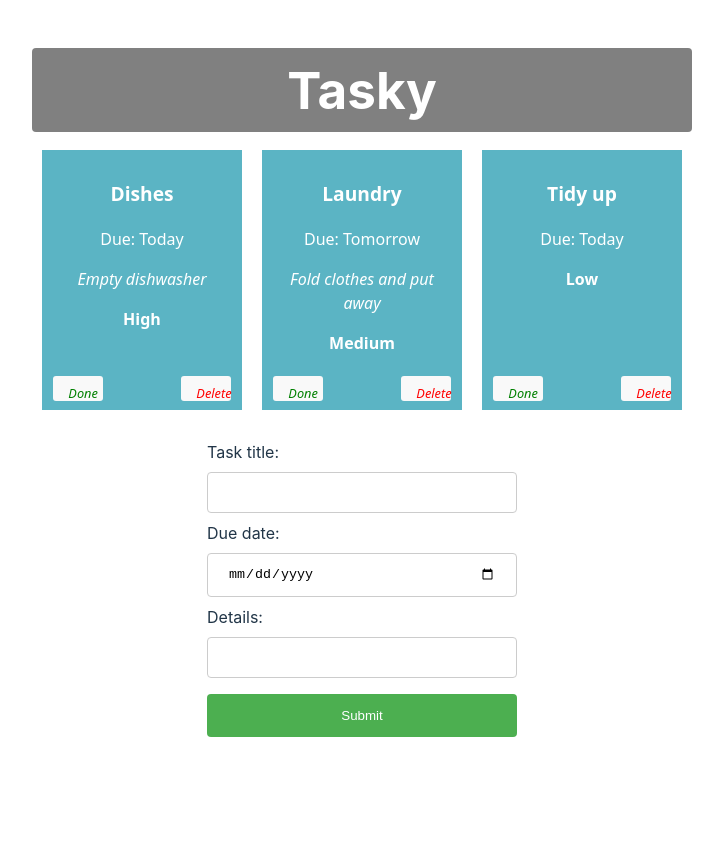
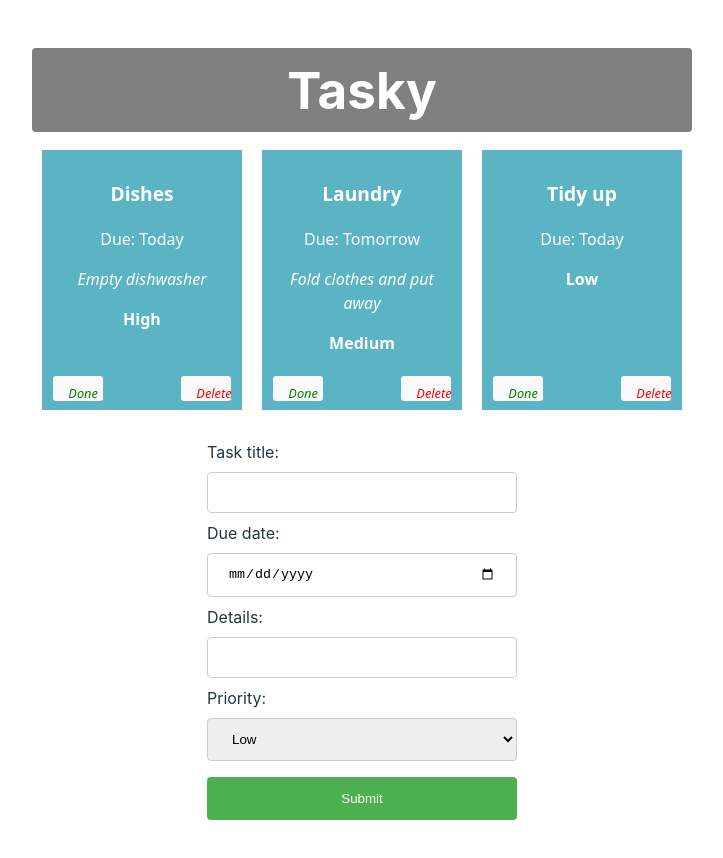
Before and after one commit to collegesaiah/react-basics-labs, a React (Vite) app in the folder tasky/: page / in a window 1280 px wide. Shown: the top 858 px of the page, without its empty margins (8-731 px from the left). Before the commit the page ends 805 px from the top, so only its background shows below. Built offline with nearby package versions, Linux system fonts and the light colour scheme.

Commit message:
Tasky Lab 2b - Ecercise

```diff
--- a/tasky/src/App.css
+++ b/tasky/src/App.css
@@ -68,7 +68,7 @@
   color: red;
 }
 
-input[type=text], input[type=date] {
+input[type=text], input[type=date], select {
   width: 100%;
   padding: 12px 20px;
   margin: 8px 0;
--- a/tasky/src/App.jsx
+++ b/tasky/src/App.jsx
@@ -30,7 +30,8 @@
   const [ formState, setFormState ] = useState({
     title: "",
     description: "",
-    deadline: ""
+    deadline: "",
+    priority: ""
   });
 
   const formChangeHandler = (event) => {
@@ -46,11 +47,16 @@
       case "deadline":
           form.deadline = event.target.value;
           break;
+      case "priority":
+          form.priority = event.target.value;
+          break;
       default:
           form = formState;
     }
     setFormState(form);
   }
+  console.log(formState);
+
 
   const formSubmitHandler = (event) => {
     event.preventDefault();
--- a/tasky/src/components/Form.jsx
+++ b/tasky/src/components/Form.jsx
@@ -22,6 +22,15 @@
             <input type="text" name="description" onChange={(event) => props.change(event)}
             />
         </label>
+        <br />
+        <label>
+          Priority:
+          <select name="priority" onChange={(event) => props.change(event)}>
+            <option value="Low">Low</option>
+            <option value="Medium">Medium</option>
+            <option value="High">High</option>
+          </select>
+        </label>
         <input type="submit" value="Submit" />
         </form>
     </div>
--- a/tasky/src/components/Task.jsx
+++ b/tasky/src/components/Task.jsx
@@ -9,7 +9,6 @@
             <p className="priority">{props.priority}</p>
             <button onClick={props.markDone} className='doneButton'>Done</button>
             <button className='deleteButton' onClick={props.deleteTask}>Delete</button>
-
         </div>
     )
   }
```
